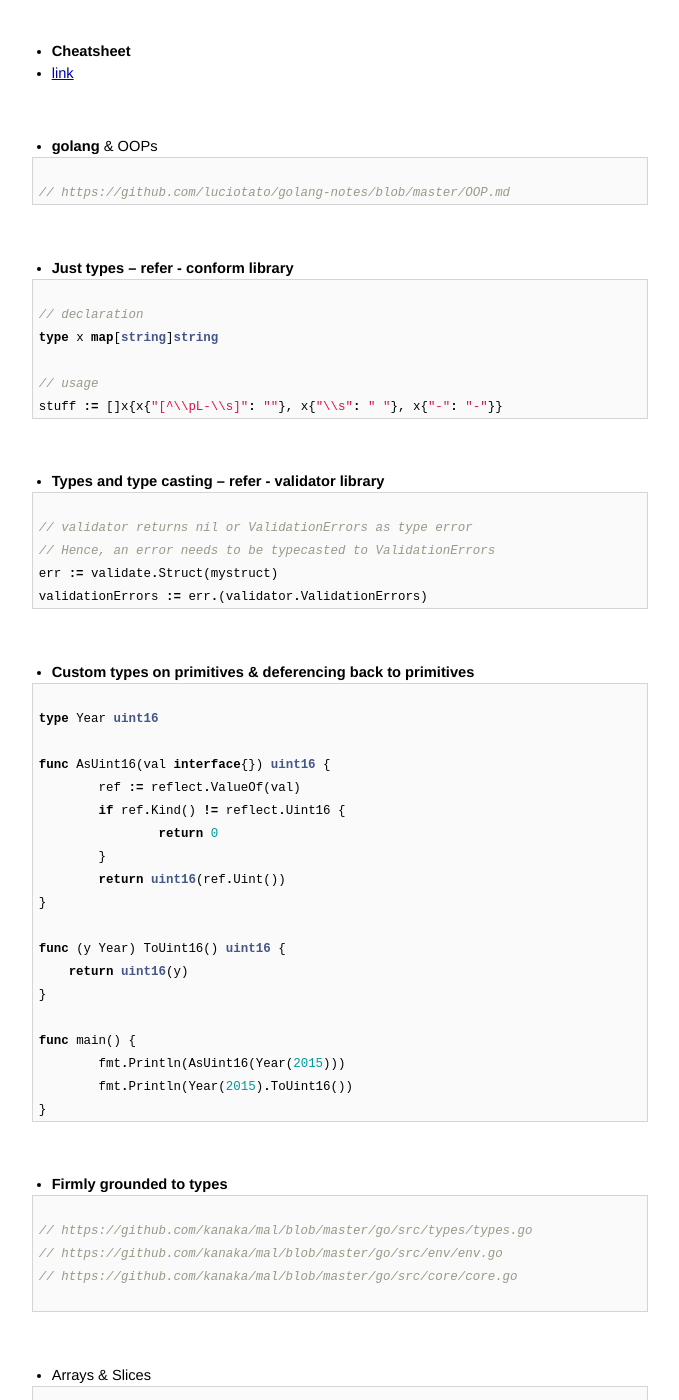
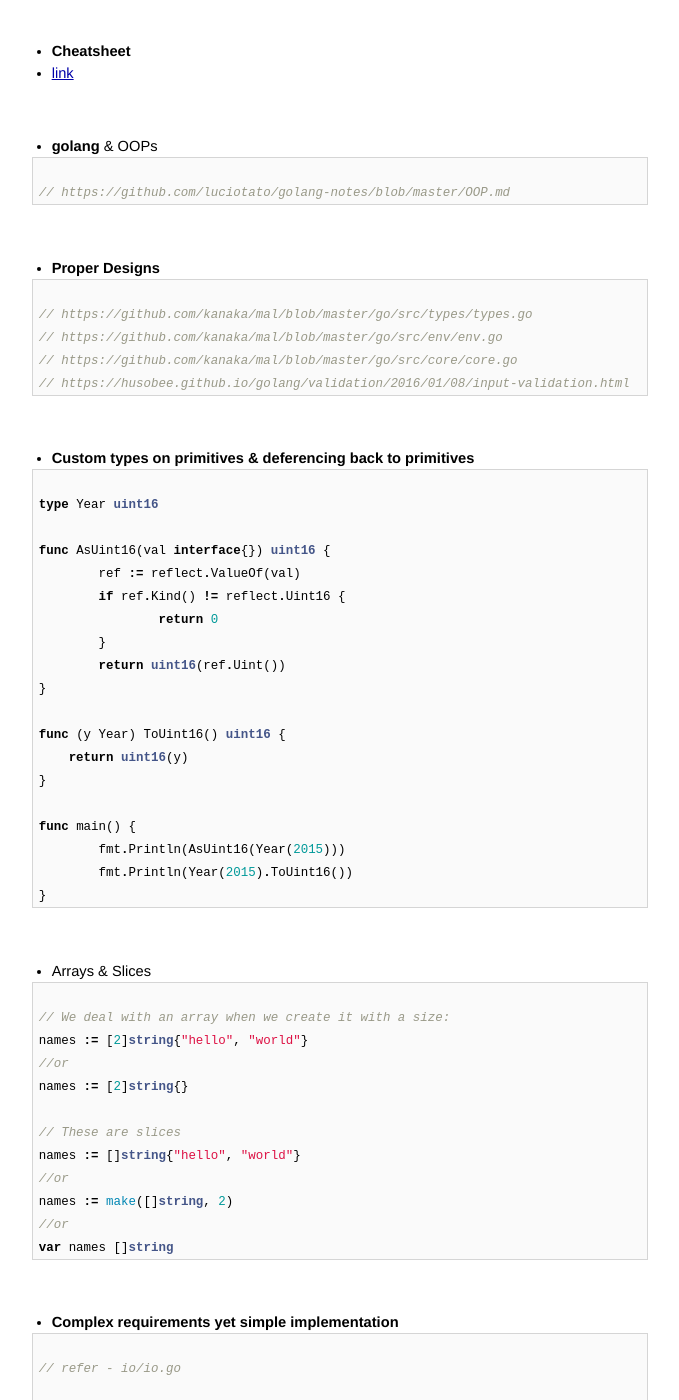
Before and after one commit to AmitKumarDas/amitkumardas.github.io, a Jekyll site: the page built from _posts/2016-07-14-my-golang-refresher.md, in a window 1280 px wide and 1400 px high, scrolled down 355 px. Shown: the whole window, without its empty margins (300-979 px from the left). Built offline with Jekyll 4.4.1, drawn with Linux system fonts in a browser that asks for light colours.

Commit message:
Update 2016-07-14-my-golang-refresher.md

````diff
--- a/_posts/2016-07-14-my-golang-refresher.md
+++ b/_posts/2016-07-14-my-golang-refresher.md
@@ -36,27 +36,14 @@ no arguments and returns no value.
 
 <br />
 
-- **Just types -- refer - conform library**
+- **Proper Designs**
 
 ```go
 
-// declaration
-type x map[string]string
-
-// usage
-stuff := []x{x{"[^\\pL-\\s]": ""}, x{"\\s": " "}, x{"-": "-"}}
-```
-
-<br />
-
-- **Types and type casting -- refer - validator library**
-
-```go
-
-// validator returns nil or ValidationErrors as type error
-// Hence, an error needs to be typecasted to ValidationErrors
-err := validate.Struct(mystruct)
-validationErrors := err.(validator.ValidationErrors)
+// https://github.com/kanaka/mal/blob/master/go/src/types/types.go
+// https://github.com/kanaka/mal/blob/master/go/src/env/env.go
+// https://github.com/kanaka/mal/blob/master/go/src/core/core.go
+// https://husobee.github.io/golang/validation/2016/01/08/input-validation.html
 ```
 
 <br />
@@ -83,18 +70,6 @@ func main() {
 	fmt.Println(AsUint16(Year(2015)))
 	fmt.Println(Year(2015).ToUint16())
 }
-```
-
-<br />
-
-- **Firmly grounded to types**
-
-```go
-
-// https://github.com/kanaka/mal/blob/master/go/src/types/types.go
-// https://github.com/kanaka/mal/blob/master/go/src/env/env.go
-// https://github.com/kanaka/mal/blob/master/go/src/core/core.go
-
 ```
 
 <br />
````
